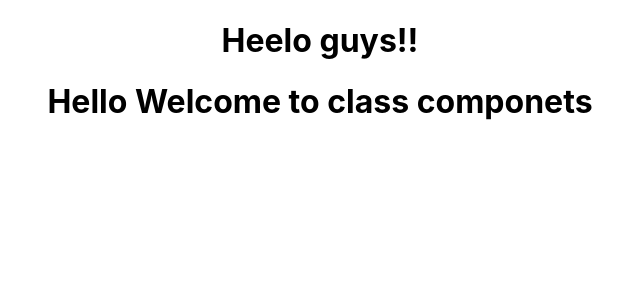
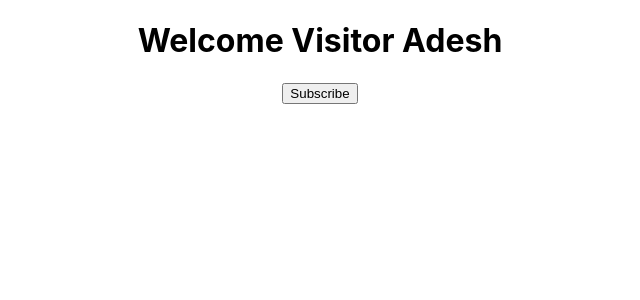
Before and after one commit to goku789/HomeReactPrac, a React (Create React App) app: page / in a window 1280 px wide. Shown: the top 300 px of the page, without its empty margins (320-960 px from the left). Built offline with nearby package versions, Linux system fonts and the light colour scheme.

Commit message:
Class state changes

```diff
--- a/src/App.js
+++ b/src/App.js
@@ -2,12 +2,19 @@ import logo from './logo.svg';
 import './App.css';
 import Greet from './componet/Greet';
 import Welcome from './componet/Welcome';
+import Message from './componet/Message';
 
 function App() {
   return (
     <div className="App">
-      <Greet/>
-      <Welcome/>
+<Message/>
+      {/* <Welcome name="Adesh"/>
+      <Welcome name="Neha"/>
+      <Welcome name="Payal"/> */}
+      {/* <Greet name='Adesh'/>
+      <Greet name='Neha'/>
+      <Greet name='Payal'/> */}
+
     </div>
   );
 }
--- a/src/componet/Greet.js
+++ b/src/componet/Greet.js
@@ -1,7 +1,10 @@
 import React from "react";
 
-function Greet(){
-    return <h1>Heelo guys!!</h1>
+const Greet=(prop)=>
+{
+console.log(prop);
+    return <h1>Heelo {prop.name}!!</h1>
 }
 
+
 export default Greet;
--- /dev/null
+++ b/src/componet/Message.js
@@ -0,0 +1,29 @@
+import React,{ Component } from "react"
+
+class Message extends Component{
+    constructor(){
+        super()
+        this.state={
+            message:'Welcome Visitor Adesh'
+        }
+    }
+
+    changeMessage(){
+        this.setState({
+            message:'Thank you for subscribe'
+        })
+    }
+
+    render(){
+        return (
+        <div>
+        <h1>{this.state.message}</h1>
+        <button onClick={()=>{this.changeMessage()}}>Subscribe</button>
+        </div>
+        )
+    }
+    }
+
+
+
+export default Message
--- a/src/componet/Welcome.js
+++ b/src/componet/Welcome.js
@@ -1,10 +1,12 @@
 import React,{ Component } from "react"
 
 class Welcome extends Component{
+
     render(){
-        return <h1>Hello Welcome to class componets</h1>
+        return <h1>Hello Welcome to class{this.props.name}</h1>
     }
-}
+    }
+
 
 
 export default Welcome
```
